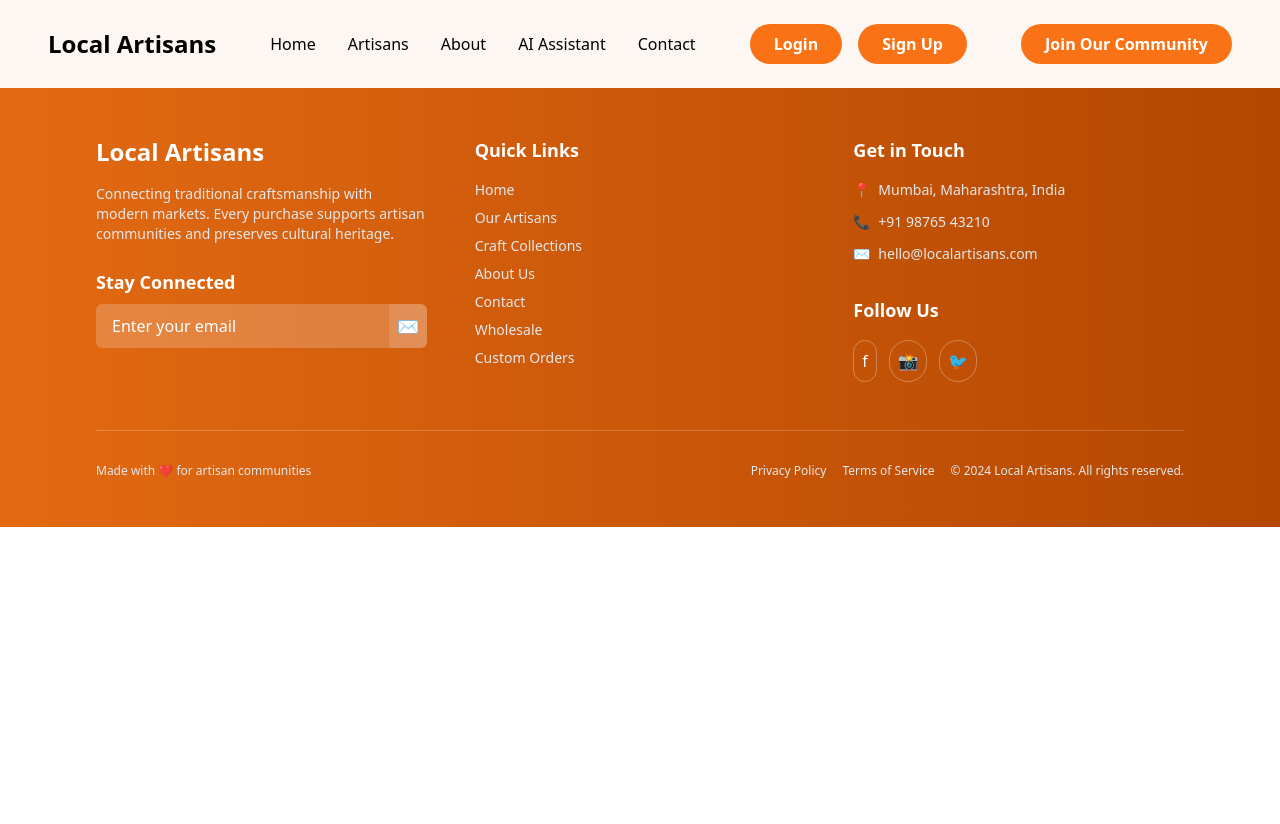
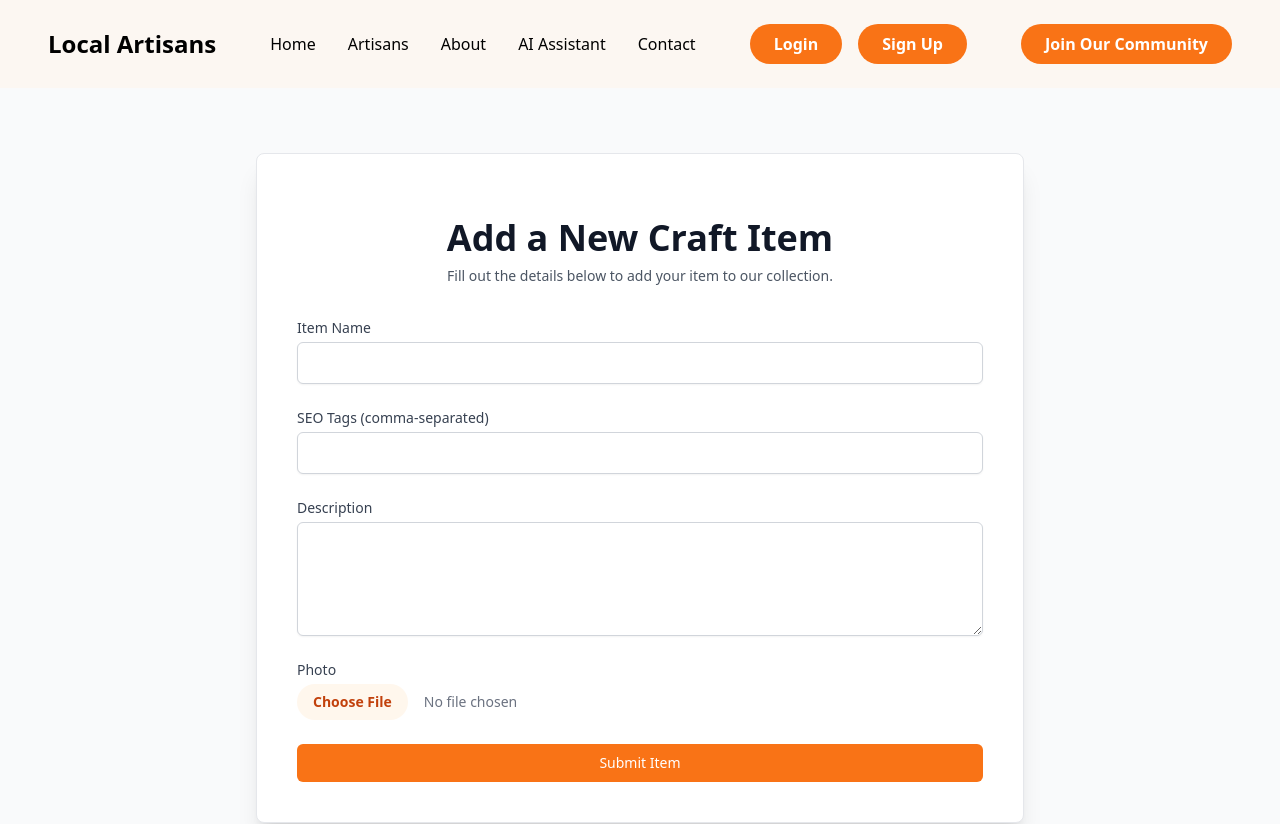
Before and after one commit to Akansha8Agrawal/local-artisans, a React (Create React App) app in the folder frontend/: page /add-item in a window 1280 px wide. Shown: the top 824 px of the page. Before the commit the page ends 800 px from the top, so only its background shows below. Built offline with nearby package versions, Linux system fonts and the light colour scheme.

Commit message:
added photo upload page

```diff
--- a/frontend/src/App1.tsx
+++ b/frontend/src/App1.tsx
@@ -11,6 +11,7 @@ import ContactPage from './components/ContactPage';
 import ChatPage from './components/ChatPage';
 import LoginPage from './components/LoginPage';
 import SignupPage from './components/SignupPage';
+import AddItemPage from './components/AddItemPage';
 
 // A new component for the home page
 const HomePage = () => {
@@ -38,6 +39,7 @@ return (
 <Route path="/chat" element={<ChatPage />} />
 <Route path="/login" element={<LoginPage />} />
 <Route path="/signup" element={<SignupPage />} />
+<Route path="/add-item" element={<AddItemPage />} />
 </Routes>
 <Footer />
 </div>
--- /dev/null
+++ b/frontend/src/components/AddItemPage.tsx
@@ -0,0 +1,109 @@
+import React, { useState } from 'react';
+
+const AddItemPage = () => {
+  const [itemName, setItemName] = useState('');
+  const [seoTags, setSeoTags] = useState('');
+  const [description, setDescription] = useState('');
+  const [selectedFile, setSelectedFile] = useState<File | null>(null);
+  const [imagePreview, setImagePreview] = useState<string | null>(null);
+
+  const handleFileChange = (e: React.ChangeEvent<HTMLInputElement>) => {
+    const file = e.target.files?.[0];
+    if (file) {
+      setSelectedFile(file);
+      const reader = new FileReader();
+      reader.onloadend = () => {
+        setImagePreview(reader.result as string);
+      };
+      reader.readAsDataURL(file);
+    }
+  };
+
+  const handleSubmit = (e: React.FormEvent) => {
+    e.preventDefault();
+
+    // This is where your friend's backend logic will go
+    // For now, we'll just log the data to the console
+    console.log({
+      itemName,
+      seoTags,
+      description,
+      file: selectedFile,
+    });
+
+    alert('Item details submitted for UI review! Check the console.');
+  };
+
+  return (
+    <div className="flex items-center justify-center min-h-screen bg-gray-50 py-12 px-4 sm:px-6 lg:px-8">
+      <div className="max-w-3xl w-full space-y-8 bg-white p-10 rounded-lg shadow-xl border border-gray-200">
+        <div className="text-center">
+          <h2 className="mt-6 text-4xl font-extrabold text-gray-900">
+            Add a New Craft Item
+          </h2>
+          <p className="mt-2 text-sm text-gray-600">
+            Fill out the details below to add your item to our collection.
+          </p>
+        </div>
+        <form className="mt-8 space-y-6" onSubmit={handleSubmit}>
+          <div>
+            <label htmlFor="item-name" className="block text-sm font-medium text-gray-700">Item Name</label>
+            <input
+              id="item-name"
+              type="text"
+              required
+              className="mt-1 block w-full rounded-md border-gray-300 shadow-sm p-2 border focus:border-orange-500 focus:ring-orange-500"
+              value={itemName}
+              onChange={(e) => setItemName(e.target.value)}
+            />
+          </div>
+          <div>
+            <label htmlFor="seo-tags" className="block text-sm font-medium text-gray-700">SEO Tags (comma-separated)</label>
+            <input
+              id="seo-tags"
+              type="text"
+              className="mt-1 block w-full rounded-md border-gray-300 shadow-sm p-2 border focus:border-orange-500 focus:ring-orange-500"
+              value={seoTags}
+              onChange={(e) => setSeoTags(e.target.value)}
+            />
+          </div>
+          <div>
+            <label htmlFor="description" className="block text-sm font-medium text-gray-700">Description</label>
+            <textarea
+              id="description"
+              rows={4}
+              required
+              className="mt-1 block w-full rounded-md border-gray-300 shadow-sm p-2 border focus:border-orange-500 focus:ring-orange-500"
+              value={description}
+              onChange={(e) => setDescription(e.target.value)}
+            ></textarea>
+          </div>
+          <div>
+            <label htmlFor="photo" className="block text-sm font-medium text-gray-700">Photo</label>
+            <input
+              id="photo"
+              type="file"
+              accept="image/*"
+              required
+              className="mt-1 block w-full text-sm text-gray-500 file:mr-4 file:py-2 file:px-4 file:rounded-full file:border-0 file:text-sm file:font-semibold file:bg-orange-50 file:text-orange-700 hover:file:bg-orange-100"
+              onChange={handleFileChange}
+            />
+            {imagePreview && (
+              <img src={imagePreview} alt="Preview" className="mt-4 w-48 h-auto rounded-lg shadow-md" />
+            )}
+          </div>
+          <div>
+            <button
+              type="submit"
+              className="w-full flex justify-center py-2 px-4 border border-transparent text-sm font-medium rounded-md text-white bg-orange-500 hover:bg-orange-600 focus:outline-none focus:ring-2 focus:ring-offset-2 focus:ring-orange-500"
+            >
+              Submit Item
+            </button>
+          </div>
+        </form>
+      </div>
+    </div>
+  );
+};
+
+export default AddItemPage;
--- a/frontend/src/components/HeroSection.tsx
+++ b/frontend/src/components/HeroSection.tsx
@@ -1,5 +1,6 @@
 // src/components/HeroSection.jsx
 import React from 'react';
+import { Link } from 'react-router-dom';
 import heroArtisansImg from './hero-artisans.jpeg';
 const HeroSection = () => {
   return (
@@ -35,12 +36,12 @@ const HeroSection = () => {
 
         {/* Call-to-Action Buttons */}
         <div className="mt-8 flex space-x-4">
-          <button className="bg-gradient-to-r from-orange-400 to-amber-600 hover:from-orange-500 hover:to-amber-700 text-white font-semibold py-3 px-8 rounded-full shadow-lg transition-all duration-300">
-            Explore Crafts →
-          </button>
-          <button className="bg-white text-gray-800 font-semibold py-3 px-8 rounded-full border border-gray-300 hover:bg-gray-100 transition-all duration-300">
+          <Link to="/add-item" className="bg-gradient-to-r from-orange-400 to-amber-600 hover:from-orange-500 hover:to-amber-700 text-white font-semibold py-3 px-8 rounded-full shadow-lg transition-all duration-300">
+            Get Started →
+          </Link>
+          <Link to="/artisans" className="bg-white text-gray-800 font-semibold py-3 px-8 rounded-full border border-gray-300 hover:bg-gray-100 transition-all duration-300">
             Meet Our Artisans
-          </button>
+          </Link>
         </div>
 
         {/* Stats Section */}
```
